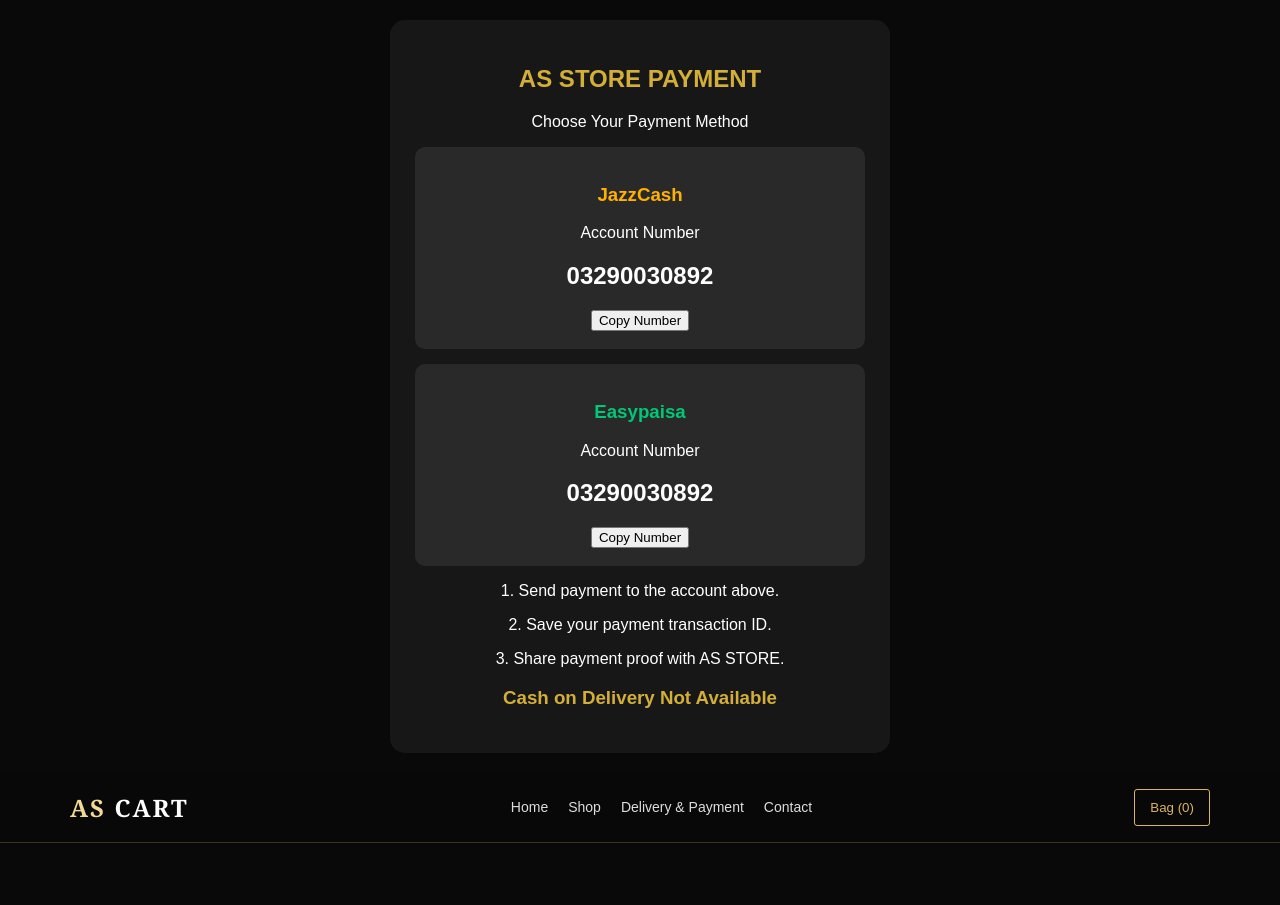
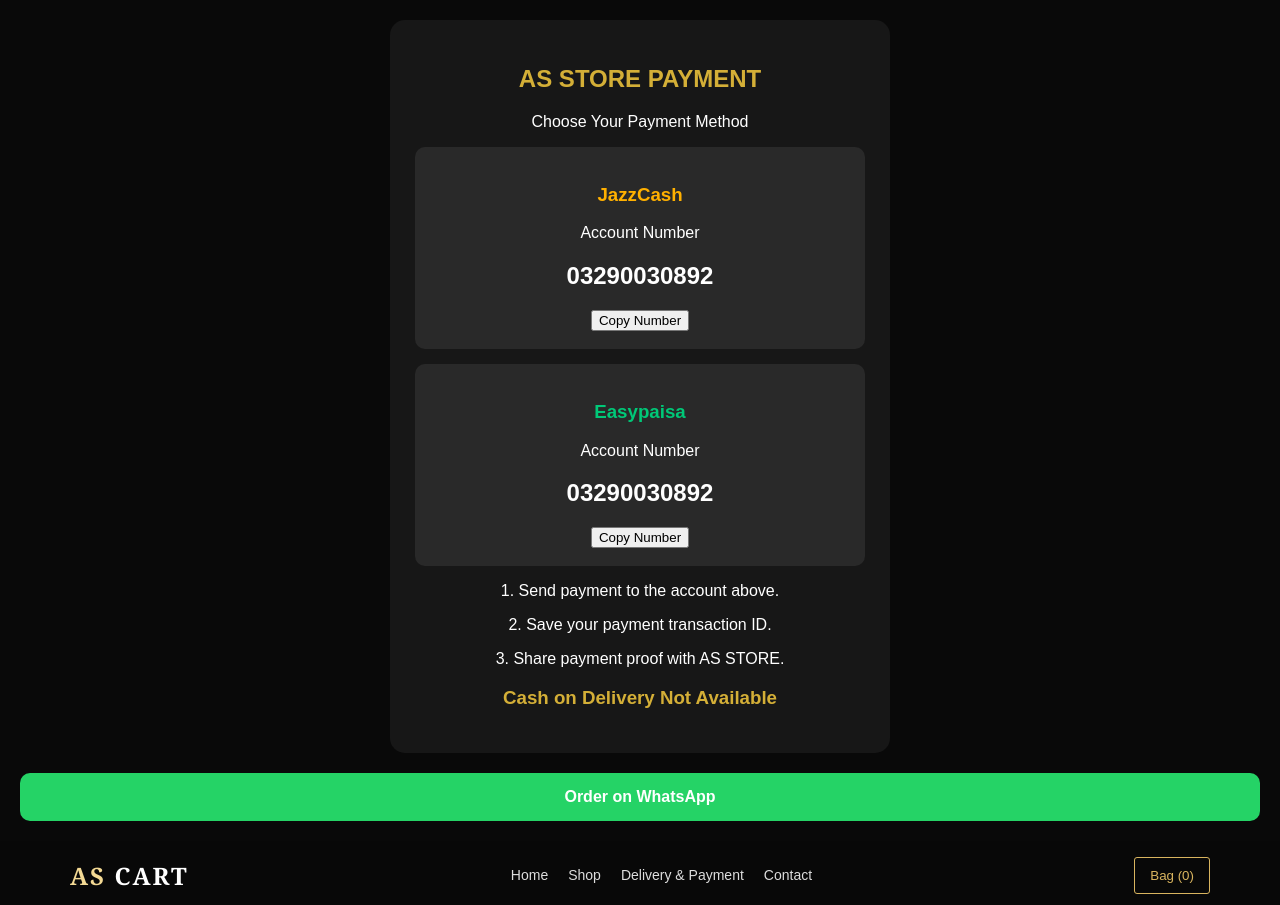
Before and after one commit to awaisparvaiz/Saif-store, a plain HTML site: page index.html in a window 1280 px wide. Shown: the top 905 px of the page. Drawn offline with Linux system fonts and the light colour scheme.

Commit message:
Update index.html

```diff
--- a/index.html
+++ b/index.html
@@ -52,7 +52,13 @@ footer{padding:30px 0;color:#888;font-size:12px;display:flex;justify-content:spa
   <p>3. Share payment proof with AS STORE.</p>
   <h3 style="color:#d4af37">Cash on Delivery Not Available</h3>
 </section>
- <body>
+
+<a href="https://wa.me/923290030892?text=Assalam-o-Alaikum%20AS%20STORE%2C%20mujhe%20order%20karna%20hai."
+target="_blank"
+style="display:block;background:#25D366;color:white;text-align:center;padding:15px;margin:20px;border-radius:10px;text-decoration:none;font-weight:bold;">
+  Order on WhatsApp
+</a>
+  <body>
 <header><div class="nav"><div class="brand">AS <span>CART</span></div><nav><a href="#home">Home</a><a href="#shop">Shop</a><a href="#shipping">Delivery & Payment</a><a href="#contact">Contact</a></nav><button class="cartbtn" onclick="openCart()">Bag (<span id="count">0</span>)</button></div></header>
 <main>
 <section class="wrap hero" id="home"><div><div class="kicker">Smartphones • Accessories • Everyday tech</div><h1>Technology<br>with <em>distinction.</em></h1><p>Explore AS Store's smartphone and accessories collection. Check product details, add items to your bag and prepare an order request.</p><a class="btn" href="#shop">Shop the collection</a><p class="small">Prices and stock can change. Confirm availability, PTA status, warranty and delivery details with the store before ordering.</p></div><div class="heroart"><b>AS</b></div></section>
```
